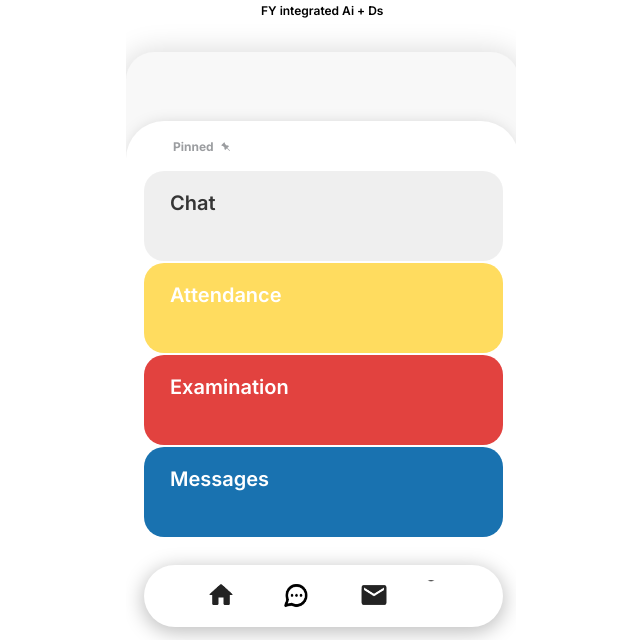
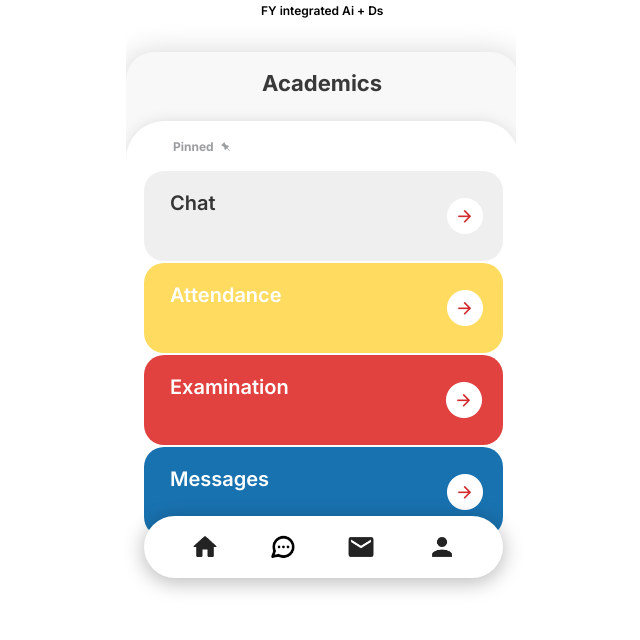
Before and after one commit to Tanish-Dev/webappss, a website built with Parcel: page dash.html in a window 1280 px wide. Shown: the part 212-852 px from the top of the page, without its empty margins (319-959 px from the left). Built offline with nearby package versions, Linux system fonts and the light colour scheme.

Commit message:
dashboard bug fixes + floating menu bar added on dash

```diff
--- a/dash.css
+++ b/dash.css
@@ -169,37 +169,29 @@
   color: var(--color-white);
 }
 .dash-child6 {
-  position: absolute;
-  top: 777px;
-  left: 18px;
+  position: fixed;
+  bottom: 10px;
   border-radius: 40px;
   background-color: var(--color-white);
   box-shadow: 0px 4px 19.1px 1.5px rgba(0, 0, 0, 0.25);
   width: 359px;
   height: 62px;
+  display: flex;
+  flex-direction: row;
+  align-items: center;
+  justify-content: space-around;
+  margin: 0px 18px;
+  z-index: 3;
 }
 .icon-home3 {
-  position: absolute;
   height: 30px;
   width: 30px;
-  right: 76.08%;
-  top: 24%;
-  left: 62px;
-  max-width: 100%;
-  overflow: hidden;
-  max-height: 100%;
   object-fit: cover;
+  margin-left: 20px;
 }
 .icon-mail3 {
-  position: absolute;
   height: 30px;
   width: 30px;
-  top: 24%;
-  right: 37.4%;
-  left: 215px;
-  max-width: 100%;
-  overflow: hidden;
-  max-height: 100%;
   object-fit: cover;
   cursor: pointer;
 }
@@ -245,26 +237,14 @@
   object-fit: cover;
 }
 .icon-person3 {
-  position: absolute;
-  height: 3.29%;
-  width: 7.12%;
-  top: 24%;
-  right: 16.54%;
-  left: 76.34%;
-  max-width: 100%;
-  overflow: hidden;
-  max-height: 100%;
-  object-fit: cover;
+  width: 30px;
+  height: 30px;
   cursor: pointer;
+  margin-right: 20px;
 }
 .group-icon4 {
-  position: absolute;
   height: 24px;
   width: 24px;
-  top: 30%;
-  right: 58.3%;
-
-  left: 140px;
   overflow: hidden;
   max-height: 100%;
   object-fit: cover;
--- a/dash.html
+++ b/dash.html
@@ -48,8 +48,15 @@
         <div class="examination">Examination</div>
         <div class="messages">Messages</div>
         <div class="attendance">Attendance</div>
+        <b class="academics">Academics</b>
         <div class="dash-child6">
           <img class="icon-home3" alt="" src="./public/-icon-home@2x.png" />
+          <img
+            class="group-icon4"
+            alt=""
+            src="public/Screenshot 2023-12-24 at 16.30.43.png"
+            id="groupIcon"
+          />
 
           <img
             class="icon-mail3"
@@ -58,14 +65,13 @@
             id="iconMail"
           />
 
-          <b class="academics">Academics</b>
           <img
-            class="button-icon"
+            class="icon-person3"
             alt=""
-            src="./public/button@2x.png"
-            id="buttonIcon"
+            src="./public/-icon-person@2x.png"
+            id="iconPerson"
           />
-
+        </div>
         <img class="button-icon1" alt="" src="./public/button@2x.png" />
 
         <img
@@ -74,29 +80,20 @@
           src="./public/button@2x.png"
           id="buttonIcon2"
         />
-
-          <img class="button-icon3" alt="" src="./public/button@2x.png" />
-
         <img
-            class="icon-person3"
+          class="button-icon"
           alt=""
-            src="./public/-icon-person@2x.png"
-            id="iconPerson"
+          src="./public/button@2x.png"
+          id="buttonIcon"
         />
-
-          <img
-            class="group-icon4"
-            alt=""
-            src="public/Screenshot 2023-12-24 at 16.30.43.png"
-            id="groupIcon"
-          />
-        </div>
         <img
           class="download-2-icon2"
           alt=""
           src="./public/download-2@2x.png"
           id="download2Image"
         />
+
+        <img class="button-icon3" alt="" src="./public/button@2x.png" />
       </div>
 
       <script>
```
Lines whose indentation alone changed are shown as unchanged.
